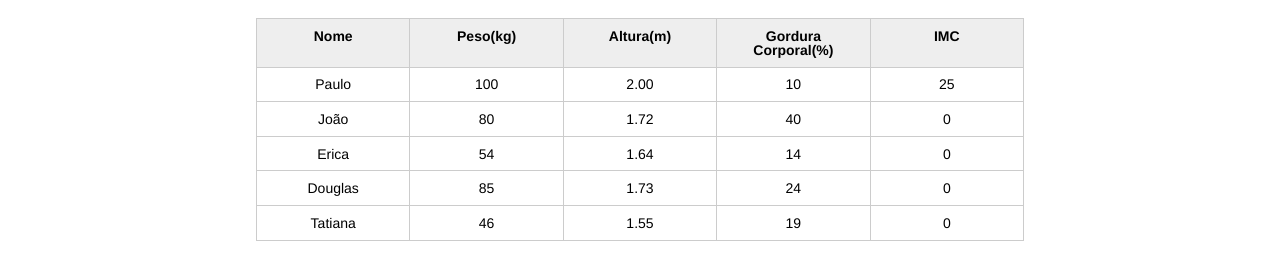
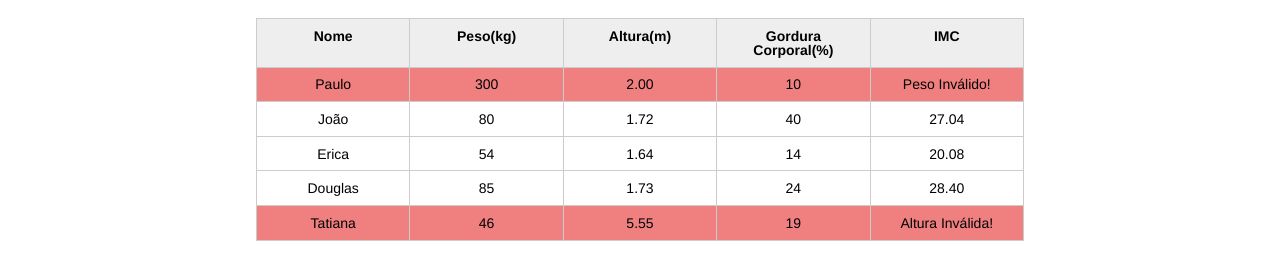
Before and after one commit to rafaelferreira2/js_introducao, a plain HTML site: page index.html in a window 1280 px wide. Shown: the part 123-402 px from the top of the page. Drawn offline with Linux system fonts and the light colour scheme.

Commit message:
Capitulo 3 OK

```diff
--- a/css/index.css
+++ b/css/index.css
@@ -132,3 +132,7 @@ button[disabled=disabled], button:disabled {
 .campo-invalido{
 	border: 1px solid red;
 }
+
+.paciente-invalido {
+	background-color: lightcoral;
+}
--- a/index.html
+++ b/index.html
@@ -31,7 +31,7 @@
 					<tbody id="tabela-pacientes">
 						<tr class="paciente" id="primeiro-paciente">
 							<td class="info-nome">Paulo</td>
-							<td class="info-peso">100</td>
+							<td class="info-peso">300</td>
 							<td class="info-altura">2.00</td>
 							<td class="info-gordura">10</td>
 							<td class="info-imc">0</td>
@@ -63,7 +63,7 @@
 						<tr class="paciente" >
 							<td class="info-nome">Tatiana</td>
 							<td class="info-peso">46</td>
-							<td class="info-altura">1.55</td>
+							<td class="info-altura">5.55</td>
 							<td class="info-gordura">19</td>
 							<td class="info-imc">0</td>
 						</tr>
--- a/js/principal.js
+++ b/js/principal.js
@@ -1,7 +1,12 @@
 var titulo = document.querySelector(".titulo");
 titulo.textContent = "Aparecida Nutricionista";
 
-var paciente = document.querySelector('#primeiro-paciente');
+var pacientes = document.querySelectorAll('.paciente');
+
+
+for(var i = 0; i < pacientes.length; i++){
+
+    paciente = pacientes[i];
 
     var tdPeso = paciente.querySelector('.info-peso');
     var peso = tdPeso.textContent;
@@ -19,14 +24,20 @@ if(peso < 0 || peso >= 200){
         console.log("peso inválido");
         var pesoValido = false;
         tdImc.textContent = "Peso Inválido!";
+        paciente.classList.add("paciente-invalido");
     }
 
     if(altura < 0 || altura >= 3.00){
         console.log("altura inválida");
         var alturaValida = false;
         tdImc.textContent = "Altura Inválida!";
+        paciente.classList.add("paciente-invalido");
+        //paciente.style.backgroundColor = "orange";
     }
     if(pesoValido && alturaValida){
         var imc = peso / (altura * altura);
-    tdImc.textContent = imc;
+         tdImc.textContent = imc.toFixed(2);
+
     }
+
+}
```
Lines whose indentation alone changed are shown as unchanged.
